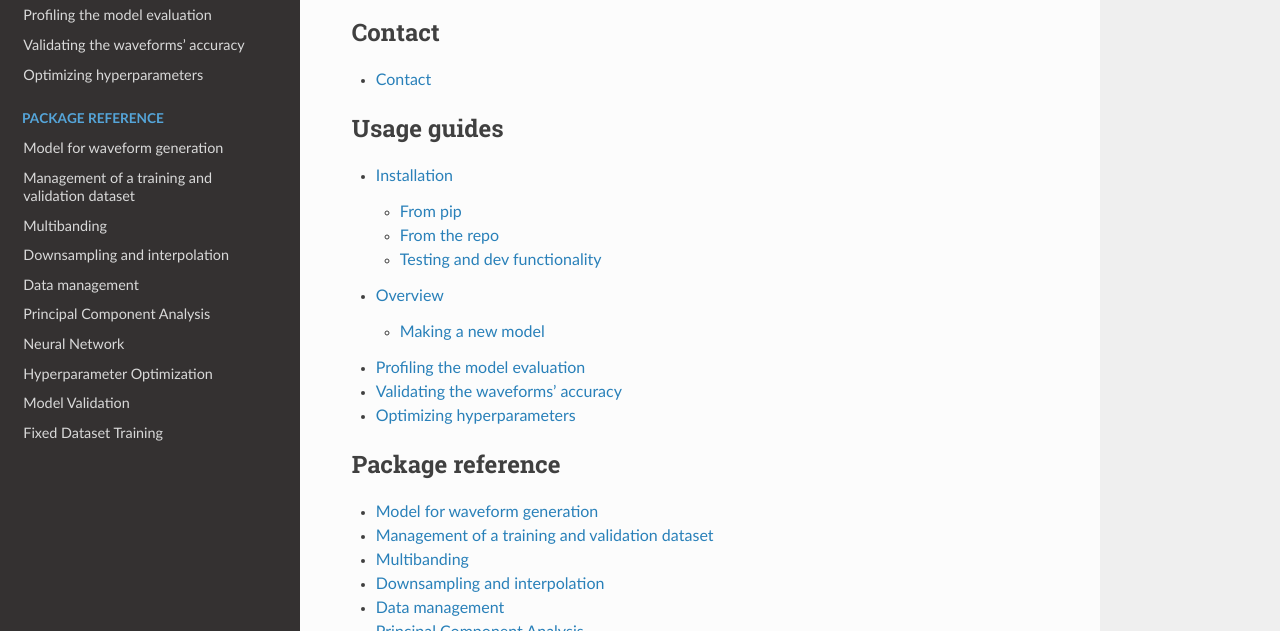
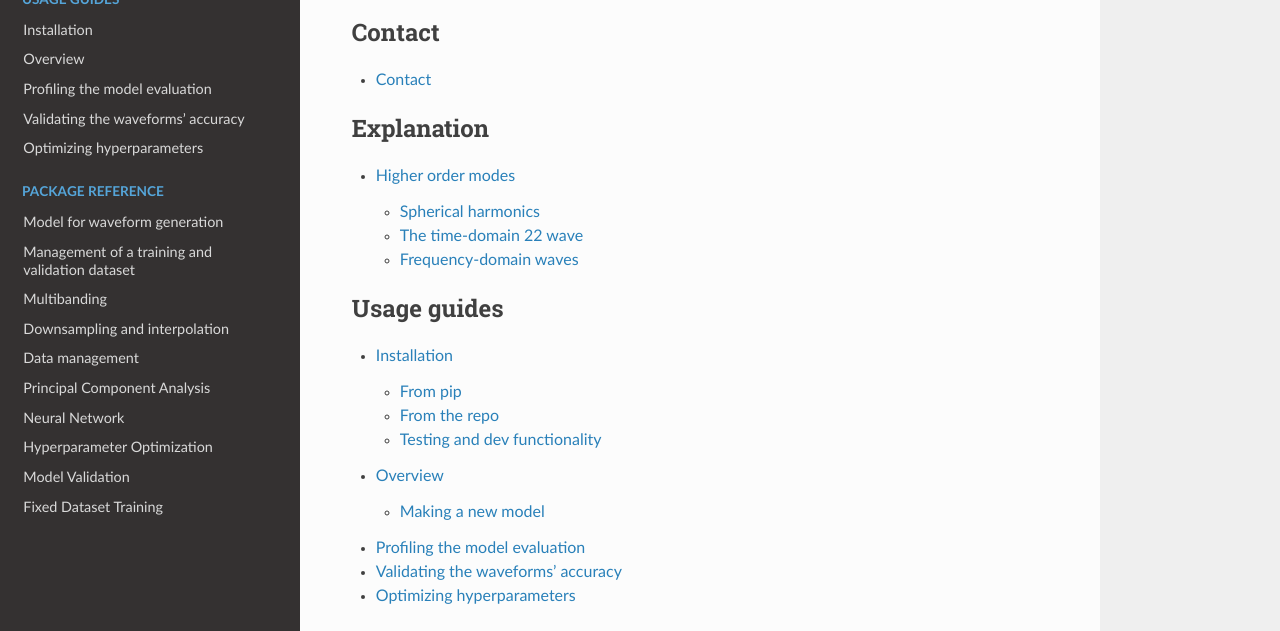
Before and after one commit to jacopok/mlgw_bns, a Sphinx documentation site: the page built from docs/index.rst, in a window 1280 px wide and 900 px high, cut to the strip 269-900 px from the top of the window. Built offline with Sphinx 7.4.7 and the Read the Docs theme 2.0.0, drawn with Linux system fonts in a browser that asks for light colours; some of the changed lines change nothing that is shown; some of the changed text lies outside the part shown.

Commit message:
docs: added explanation section + HOM discussion

````diff
--- /dev/null
+++ b/docs/explanation/higher_order_modes.md
@@ -0,0 +1,218 @@
+(higher_order_modes)=
+# Higher order modes
+
+```{danger}
+These notes are unreviewed at the moment --- some wrong stuff might
+have made it in!
+```
+
+This section will give some mathematical notes on how
+a generic spherical harmonic decomposition for a frequency-domain
+GW works.
+
+A time-domain wave $h(t)$ is expressed as {cite:p}`ajithDataFormatsNumerical2011`:
+
+$$ h(t) = h_+(t) - i h_\times (t)
+= \frac{M}{d_L} \sum_{\ell \geq 2} \sum_{|m| \leq \ell} H_{\ell m}(t) {}^{(-2)}Y_{\ell m}
+$$
+
+Here, we are using $G = c = 1$ units (and thus neglecting a $G/c^2$ factor
+multiplying $M/d_L$ to make it dimensionless).
+
+The polarizations $h_+(t)$ and $h_\times(t)$ are both real-valued,
+so knowing $h(t)$ allows us to recover them both.
+
+The reason for this parametrization is that it relates to the
+asymptotic Weyl scalar $\Psi _4$ by
+
+$$ \Psi _4 = \ddot{h}_+ - i \ddot{h}_ \times \,;
+$$
+
+for more details see {cite:t}`ajithDataFormatsNumerical2011`.
+The expansion coefficients $H_{\ell m}$ are defined by an integral in the form
+
+$$ H_{\ell m} = \frac{d_L}{M} \int \mathrm{d}\Omega {}^{(-2)}Y^*_{\ell m} (h_+ - i h_ \times )
+$$
+
+One can see from this that separating out the mass dependence in the definition
+of $H_{\ell m}$ is an **arbitrary choice**, we could just as well have defined
+$h \sim d_L^{-1} \sum_{\ell m} \widetilde{H} Y$.
+
+Another arbitrary choice is setting $h = h_+ - i h_\times$ as opposed to
+$h = h_+ + i h_\times$ --- switching between the two is equivalent to changing
+the sign of the phase.
+
+## Spherical harmonics
+
+The spin-weighted spherical harmonics are functions of the orientation
+of the source, parametrized as $\iota$ (inclination angle, between the
+observation direction and the source angular momentum) and $\phi_0$ (initial phase
+of the source's rotation).
+The formulas given here are again from
+{cite:t}`ajithDataFormatsNumerical2011`, if anything does not make sense check there.
+
+Explicitly, they are given as:
+
+$${}^{(-s)}Y_{\ell m} = (-1)^s \sqrt{\frac{2 \ell + 1}{4 \pi }} d^\ell_{m, s} (\iota ) e^{im \phi_0 }
+$$
+
+where $d^\ell_{m, s} (\iota )$ is called a Wigner $d$-function, and is given by
+
+$$ d^\ell_{m, s} (\iota ) = \sum _{k=k_1 }^{k_2 }
+\frac{(-1)^k \sqrt{(\ell+m)! (\ell-m)! (\ell+s)! (\ell-s)!}}{(\ell+m-k)! (\ell-s-k)! k! (k+s-m)!}
+\left(\cos (\iota / 2)\right)^{2 \ell + m -s - 2k}
+\left(\sin (\iota / 2)\right)^{2 k + s - m}\,,
+$$
+
+where $k_1 = \max(0, m-s)$ and $k_2 = \min (\ell + m, \ell - s)$.
+
+Note that in the GW case the label for the harmonics $Y$ is $-2$, but the parameter $s$ in the $d$-function is
+equal to $+2$.
+For reference, we give the two most useful harmonics:
+
+$$ {}^{(-2)}Y_{2 \pm 2} = \sqrt{ \frac{5}{64 \pi }} (1 \pm \cos \iota )^2 e^{\pm 2i \phi }\,.
+$$
+
+### Identities
+
+These harmonics are an orthogonal basis:
+
+$$ \int \mathrm{d}\Omega {}^{(-2)}Y_{\ell m} {}^{(-2)}Y_{\ell' m'} = \delta _{\ell \ell'} \delta _{m m'}
+$$
+
+Also, they satisfy:
+
+$$ {}^sY_{\ell m} = (-1)^{s+m} Y^*_{\ell -m}
+$$
+
+
+## The time-domain 22 wave
+
+We derive the time-domain expression for the $\ell=2$, $|m| = 2$ harmonic,
+which is the most commonly used approximation for a gravitational wave.
+
+According to the expression we gave earlier, we will have
+
+$$ \begin{align}
+h(t) &= h_+(t) - i h_\times (t)
+= \frac{M}{d_L} \sum_{\ell = 2} \sum_{|m| = 2} H_{\ell m}(t) {}^{(-2)}Y_{\ell m}  \\
+&= \frac{M}{d_L} \left( H_{22}(t) {}^{(-2)}Y_{22} + H_{2-2}(t) {}^{(-2)}Y_{2-2}\right)  \\
+&= \frac{M}{d_L} \sqrt{ \frac{5}{64 \pi }}
+\left( H_{22}(t) (1 + \cos \iota )^2 e^{2 i \phi_0 } + H_{2-2}(t) (1 - \cos \iota )^2 e^{-2 i \phi_0 }\right)
+\end{align}
+$$
+
+Now, we can make use of the fact that, thanks to symmetry under reflection across the orbital plane,
+we have $H_{\ell m} = (-1)^\ell H_{\ell -m}^*$, which in this case reduces to
+$H_{22} = H_{2-2}^*$ (see section II.D in {cite:p}`ossokineMultipolarEffectiveOneBodyWaveforms2020`).
+Therefore, if we define $\widetilde{H}_{22} = H_{22} e^{2i \phi_0 }$, we
+will have
+
+$$
+\begin{align}
+h(t) &= \frac{M}{d_L} \sqrt{ \frac{5}{64 \pi }}
+\left(
+    \widetilde{H}_{22} (t) (1 + \cos \iota )^2 +
+    \widetilde{H}_{22}^* (t) (1 - \cos \iota )^2
+\right)  \\
+&= \frac{M}{d_L} \sqrt{ \frac{5}{64 \pi }}
+\left(
+    2 \Re \widetilde{H}_{22} (t) (1 + \cos^2 \iota ) +
+    4 i \Im \widetilde{H}_{22} (t) \cos \iota
+\right) \\
+&= h_+ - i h_\times
+\end{align}
+$$
+
+At this point, we can identify the real and imaginary components, as well as expressing
+$\widetilde{H}_{22} = H_{22} e^{2 i \phi_0 } = A_{22}(t) e^{i \phi_{22}(t) + 2i \phi_0 }$:
+
+$$ \begin{align}
+h_+ &= \frac{4 M}{d_L} \sqrt{ \frac{5}{64 \pi }} A_{22}(t) \frac{1 + \cos^2 \iota }{2} \cos(\phi_{22}(t) + 2 \phi_0) \\
+h_\times &= - \frac{4 M}{d_L} \sqrt{ \frac{5}{64 \pi }} A_{22}(t) \cos \iota \sin(\phi_{22}(t) + 2 \phi_0 )
+\end{align}
+$$
+
+This is the same expression we get in the quadrupole, Newtonian approximation ---
+see, for example, equations 4.3 in {cite:t}`maggioreGravitationalWavesVolume2007`,
+as long as we reabsorb the coefficients into the amplitude.
+
+## Frequency-domain waves
+
+If we wish to work in the frequency domain, things get slightly more
+complicated since we cannot assume that $h_+$ and $h_\times$ are real-valued
+anymore --- their Fourier transforms will not be.
+
+Most discussions about how to go from the frequency-domain modes $H_{\ell m} (f)$
+to the polarizations $\widetilde{h}_{+, \times } (f)$
+({cite:t}`khanIncludingHigherOrder2020`, appendix E in
+{cite:t}`garcia-quirosIMRPhenomXHMMultimodeFrequencydomain2020`)
+also discuss the issue of performing
+a time-dependent rotation to move from the precessing case to the non-precessing one.
+
+We shall write the expressions without the rotation matrices, one may refer
+to those papers for the general case.
+
+The frequency-domain polarizations are the Fourier transforms of the real and imaginary
+parts of the waveform $h(t)$:
+
+$$ \widetilde{h}_+ (f) = \text{FT}[\Re h(t)] = \frac{1}{2} \left( \widetilde{h}(f) + \widetilde{h}^*(-f)\right)
+$$
+
+$$ \widetilde{h}_\times (f) = \text{FT}[\Im h(t)] = \frac{i}{2} \left( \widetilde{h}(f) - \widetilde{h}^*(-f)\right)
+$$
+
+where we used the facts that $\Re h = (h + h^*) / 2$, $\Im h = (h - h^*) / 2$,
+and $\text{FT}[h(t)^*](f) = \text{FT}[h(t)]^* (-f)$.
+
+The aforementioned relation $\widetilde{h}_{\ell m} =(-1)^\ell \widetilde{h}^* _{\ell -m} (-f)$
+allows us to simplify the summation we get when substuting $h(f)$ and $h^*(-f)$ with their
+expression in terms of the Fourier transforms of the modes, $\widetilde{H}_{\ell m}$:
+
+$$ \begin{align}
+\widetilde{h}_+ (f) &= \frac{1}{2} \left( \widetilde{h}(f) + \widetilde{h}^*(-f)\right)  \\
+&= \frac{1}{2} \frac{M}{d_L} \sum _{\ell \geq 2} \sum _{|m|\leq \ell} \left(
+    \widetilde{H}_{\ell m} (f) {}^{(-2)}Y_{\ell m} +
+    \widetilde{H}^*_{\ell m} (-f) {}^{(-2)}Y_{\ell m}
+\right)  \\
+&= \frac{1}{2} \frac{M}{d_L} \sum _{\ell \geq 2} \sum _{0 < m \leq \ell} \left(
+    \widetilde{H}_{\ell m} (f) {}^{(-2)}Y_{\ell m} +
+    \widetilde{H}^*_{\ell m} (-f) {}^{(-2)}Y_{\ell m} +
+    \widetilde{H}_{\ell -m} (f) {}^{(-2)}Y_{\ell -m} +
+    \widetilde{H}^*_{\ell -m} (-f) {}^{(-2)}Y_{\ell - m}
+\right)  \\
+&= \frac{1}{2} \frac{M}{d_L} \sum _{\ell \geq 2} \sum _{0 < m \leq \ell} \left(
+    \widetilde{H}_{\ell m} (f) {}^{(-2)}Y_{\ell m} +
+    (-1)^\ell\widetilde{H}_{\ell -m} (f) {}^{(-2)}Y_{\ell m} +
+    \widetilde{H}_{\ell -m} (f) {}^{(-2)}Y_{\ell -m} +
+    (-1)^\ell \widetilde{H}_{\ell m} (f) {}^{(-2)}Y_{\ell - m}
+\right)  \\
+&= \frac{1}{2} \frac{M}{d_L} \sum _{\ell \geq 2} \sum _{0 < m \leq \ell} \left(
+    \widetilde{H}_{\ell m} (f)
+    \left(
+        {}^{(-2)}Y_{\ell m} +
+        (-1)^\ell {}^{(-2)}Y_{\ell - m}
+    \right)
+    +
+    \widetilde{H}_{\ell -m} (f)
+    \left(
+        (-1)^\ell {}^{(-2)}Y_{\ell m} +
+        {}^{(-2)}Y_{\ell -m}
+    \right)
+\right)  \\
+\end{align}
+$$
+
+A similar computation leads to
+
+$$ h_\times(f) = - \frac{i}{2} \frac{M}{d_L} \sum _{\ell \geq 2} \sum _{0<m \leq \ell}
+\widetilde{H}_{\ell m} (f) \left(
+    {}^{(-2)}Y_{\ell m} -
+    (-1)^\ell {}^{(-2)}Y_{\ell - m}
+\right)
+$$
+
+```{danger}
+Not sure about this last formula at all --- need to set the rotation matrices in
+{cite:p}`khanIncludingHigherOrder2020` to the identity.
+```
--- a/docs/index.rst
+++ b/docs/index.rst
@@ -15,6 +15,13 @@ Welcome to ``mlgw_bns``'s documentation!
    :caption: Contact
 
    contact
+
+.. toctree::
+   :maxdepth: 2
+   :caption: Explanation
+   :name: explanation
+
+   explanation/higher_order_modes.md
 
 .. toctree::
    :maxdepth: 2
````
